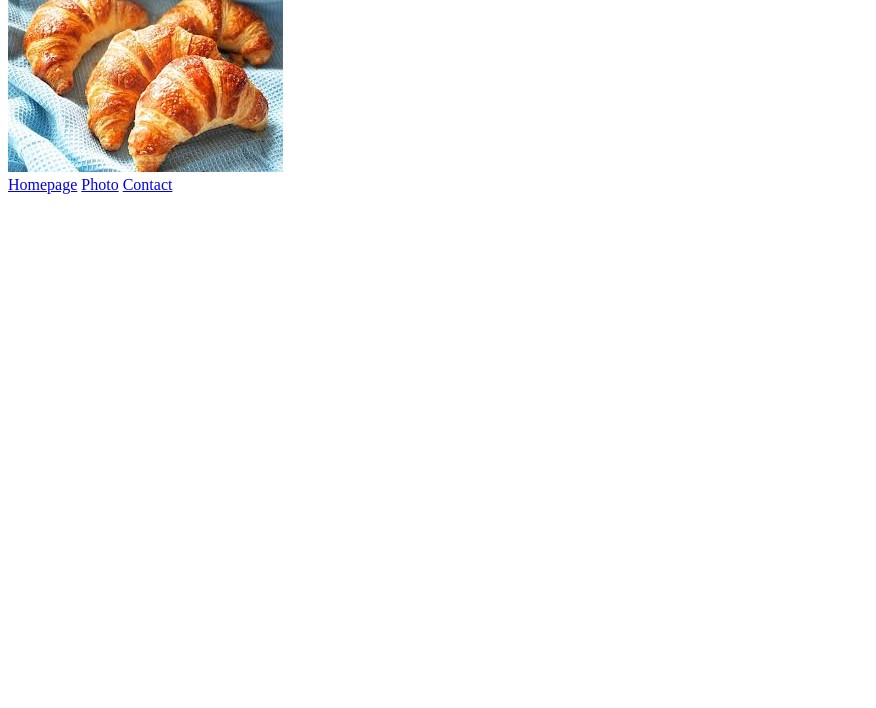
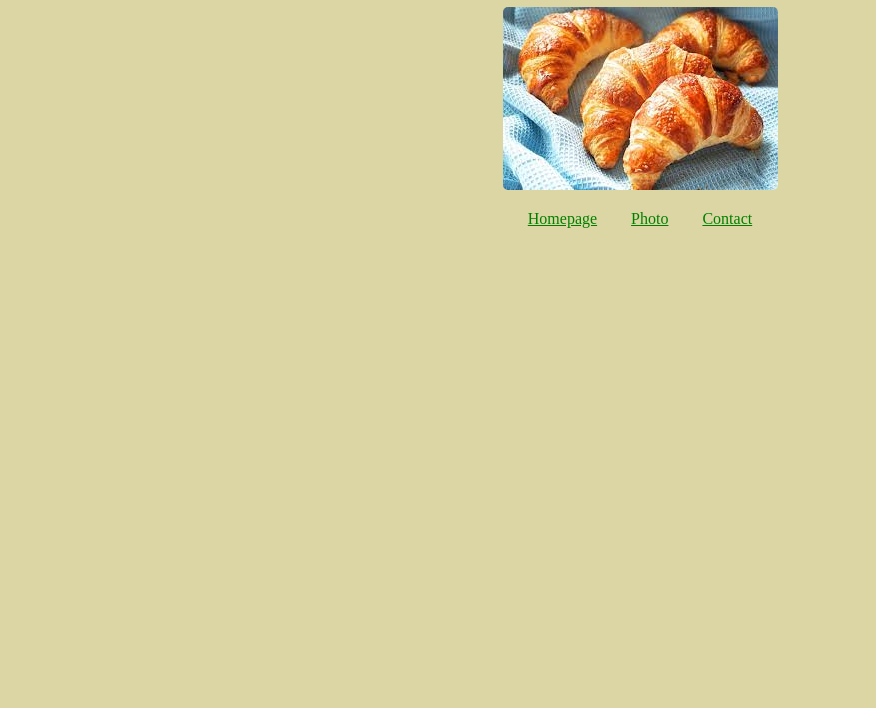
Before and after one commit to Tetiana977/croissant, a plain HTML site: page photo.html in a window 1280 px wide. Shown: the part 92-800 px from the top of the page, without its empty margins (0-876 px from the left). Drawn offline with Linux system fonts and the light colour scheme.

Commit message:
adding css

```diff
--- a/photo.html
+++ b/photo.html
@@ -3,12 +3,13 @@
 <head>
     <meta charset="UTF-8">
     <meta name="viewport" content="width=device-width, initial-scale=1.0">
-    <title>Document</title>
+    <title>Photo</title>
+    <link href="/src/style.css" rel="stylesheet" type="text/css" />
 </head>
 <body>
     <h1>🥐 A picture of a croissant</h1>
     <img src="/src/croissant.jpeg" alt="croissant">
-    <div>
+    <div class="navigation">
         <a href="/index.html">Homepage</a>
         <a href="/photo.html">Photo</a>
         <a href="/contact.html">Contact</a>
--- /dev/null
+++ b/src/style.css
@@ -0,0 +1,23 @@
+:root {
+    --background-color: #dbd6a3;
+}
+
+h1, p, .navigation {
+    text-align: center;
+}
+
+body {
+    background-color: var(--background-color);
+    padding: 10px;
+}
+
+.navigation a {
+    color: green;
+    padding: 5px 15px 5px 15px;
+}
+
+img {
+    margin: 20px auto;
+    display: block;
+    border-radius: 5px;
+}
```
Also changed, not shown: contact.html (+4 -3 lines), index.html (+3 -2 lines).
